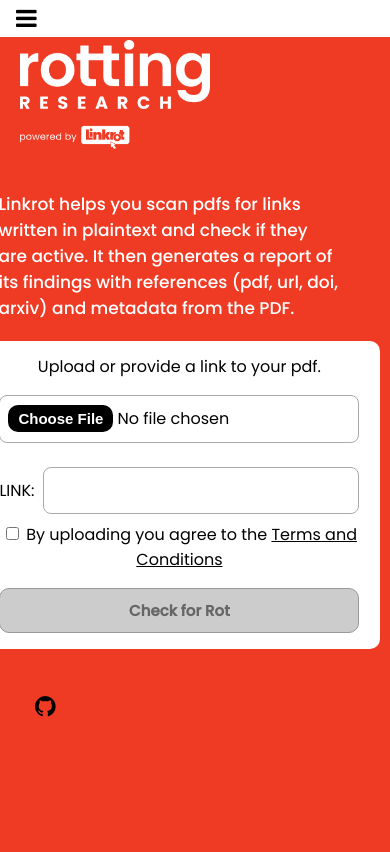
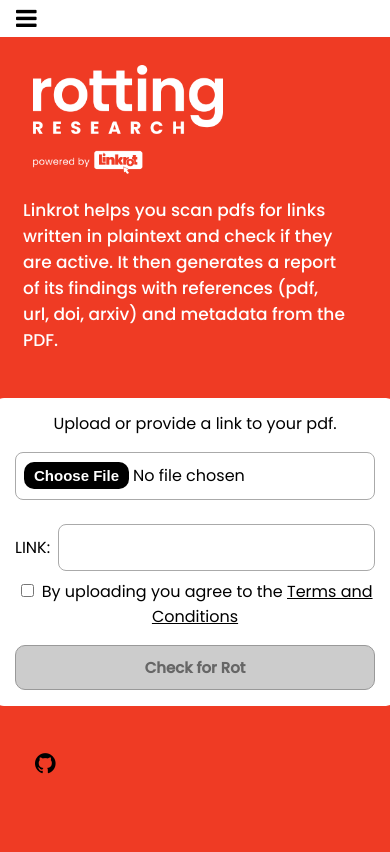
Before and after one commit to rottingresearch/rottingresearch, a Flask app: page / in a window 390 px wide. Run offline with Flask 2, Linux system fonts and the light colour scheme.

Commit message:
Update style.css

```diff
--- a/static/css/style.css
+++ b/static/css/style.css
@@ -111,7 +111,7 @@
 	align-items: center;
 }
 
-.intro-content {
+.intro--content {
   display: flex;
   flex-direction: row;
   align-items: start;
@@ -584,7 +584,7 @@
 	main {
 		display: flex;
 		flex-direction: column;
-		width: 92vw;
+		width: 100vw;
 		padding-top: 10px;
 	}
 
@@ -594,6 +594,14 @@
 
 	.main--content {
 		margin-bottom: 0px;
+	}
+
+	.intro--content {
+		display: flex;
+		flex-direction: column;
+		align-items: start;
+		flex: 1;
+		padding: 25px 10px;
 	}
 
 	form {
@@ -608,12 +616,19 @@
 		width: 85%;
 	}
 
+	.main--img {
+		flex: 1;
+		z-index: -5;
+ 		max-width: 190px;
+		margin: 0 5%;
+	}
+
 	.main--img img {
 		width: 100%;
 		margin-left: 5%;
 		margin-right: 5%;
 		align-self: center;
-		margin-bottom: 35px;
+		margin-bottom: 16px;
 	}
 
 	#container {
```
